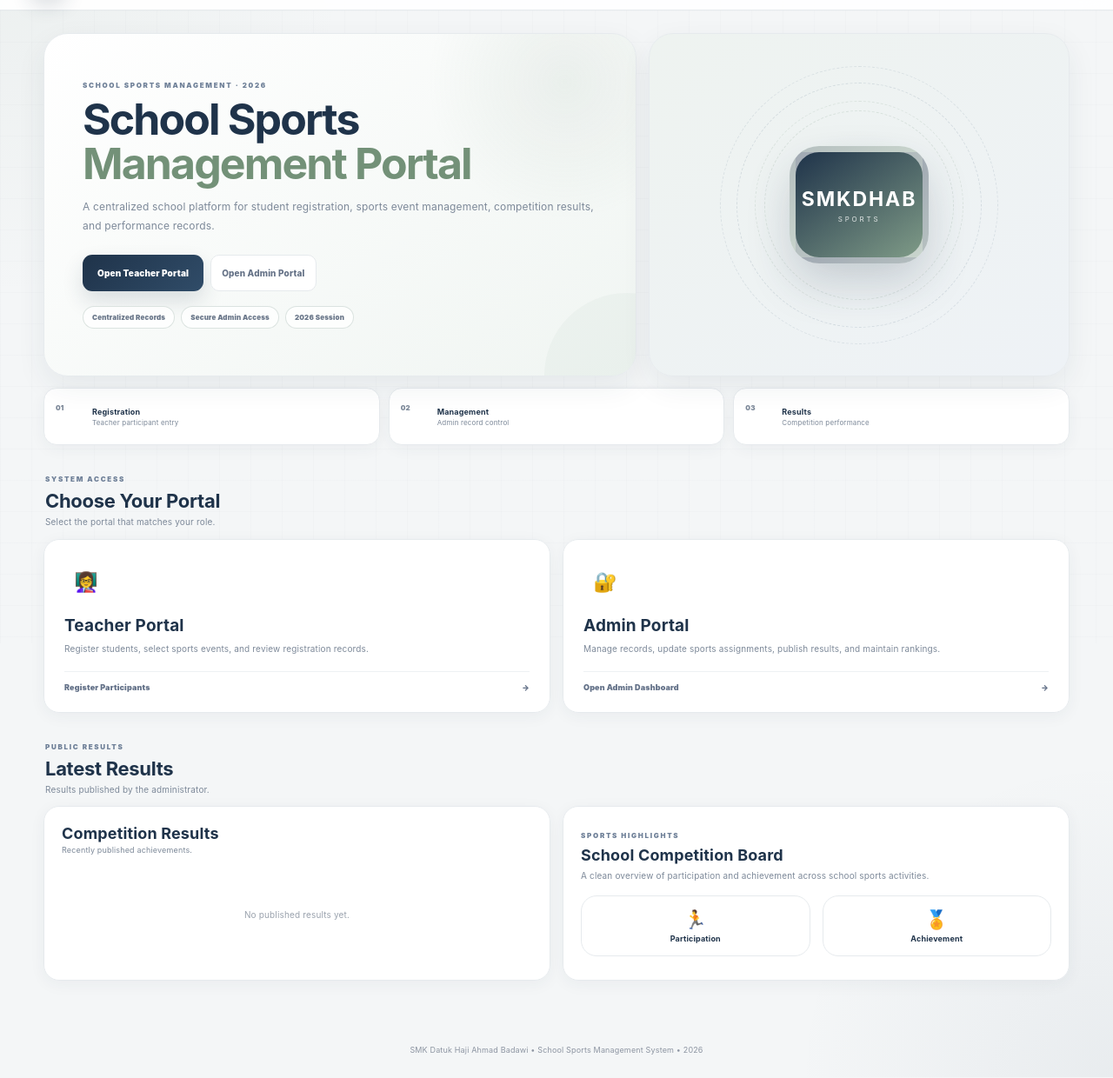
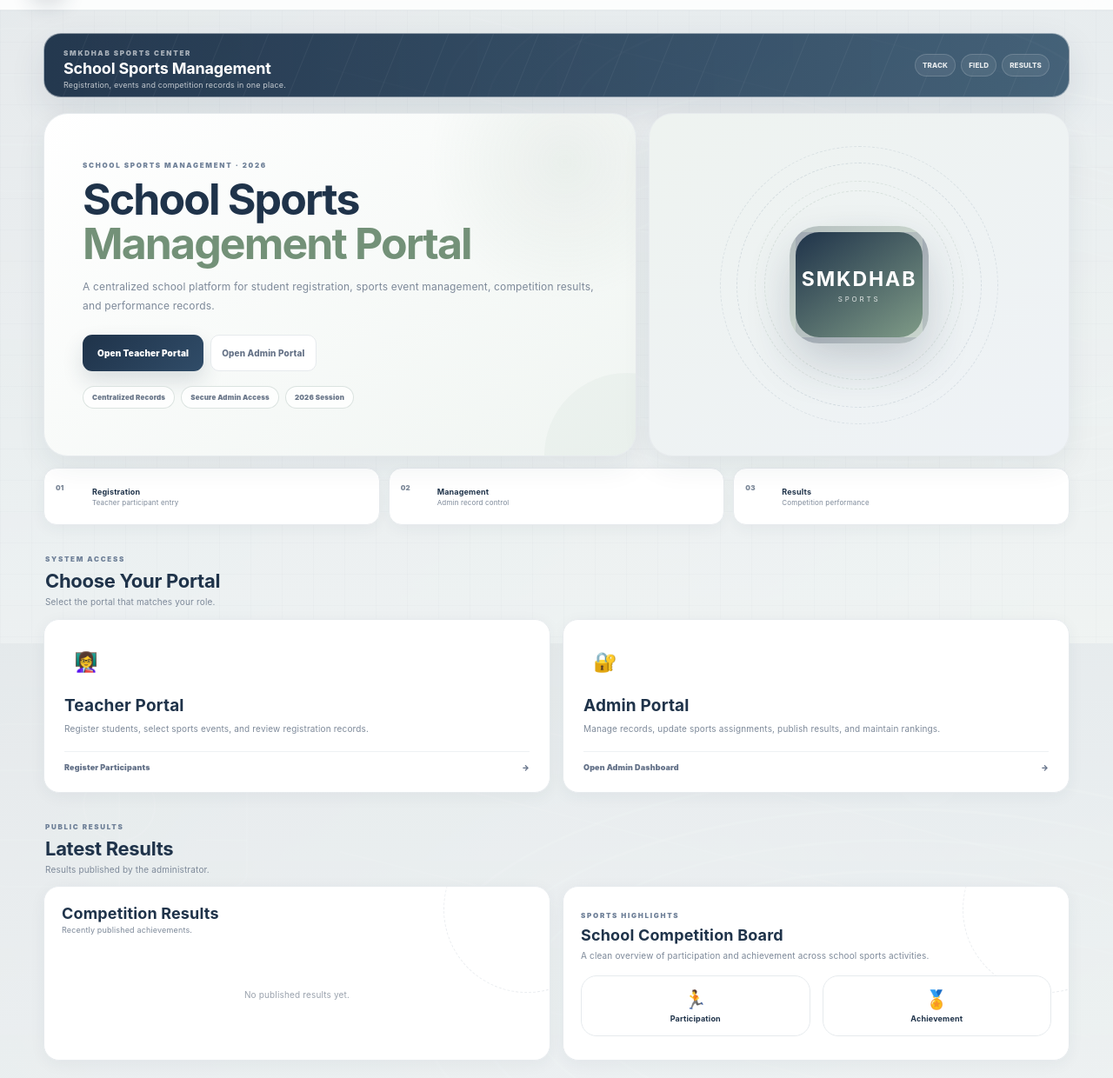
Before and after one commit to admincikgu/sistempengurusansukan, a website: page index.html in a window 1280 px wide. Shown: the part 60-1300 px from the top of the page at 87% size. Drawn offline with Linux system fonts and the light colour scheme.

Commit message:
Add files via upload

```diff
--- a/index.html
+++ b/index.html
@@ -19,6 +19,20 @@
 </header>
 
 <main class="page">
+
+<section class="page-sport-header">
+  <div class="page-sport-header-inner">
+    <div>
+      <span class="eyebrow" style="color:rgba(255,255,255,.60)">SMKDHAB SPORTS CENTER</span>
+      <h1>School Sports Management</h1>
+      <p>Registration, events and competition records in one place.</p>
+    </div>
+    <div class="sport-chip-row">
+      <span class="sport-chip">TRACK</span><span class="sport-chip">FIELD</span><span class="sport-chip">RESULTS</span>
+    </div>
+  </div>
+</section>
+
   <section class="home-hero">
     <div class="home-copy">
       <span class="eyebrow">SCHOOL SPORTS MANAGEMENT · 2026</span>
@@ -63,11 +77,11 @@
   <section class="section">
     <div class="section-head"><div class="section-title"><span class="eyebrow">PUBLIC RESULTS</span><h2>Latest Results</h2><p>Results published by the administrator.</p></div></div>
     <div class="grid2">
-      <section class="surface panel">
+      <section class="surface panel sports-panel">
         <div class="panel-head"><div><h3>Competition Results</h3><p>Recently published achievements.</p></div></div>
         <div id="results" class="result-list"><div class="empty">No published results yet.</div></div>
       </section>
-      <section class="surface panel">
+      <section class="surface panel sports-panel">
         <span class="eyebrow">SPORTS HIGHLIGHTS</span>
         <h3 style="margin:5px 0;color:var(--navy);font-size:18px">School Competition Board</h3>
         <p style="margin:0;color:var(--muted);font-size:10px;line-height:1.7">A clean overview of participation and achievement across school sports activities.</p>
--- a/style.css
+++ b/style.css
@@ -1100,3 +1100,114 @@ footer{
   }
   .admin-rail-link{width:38px;height:38px;font-size:14px}
 }
+
+/* =========================================================
+   V24 — Sports visual identity
+   Reusable background treatment for every page.
+   ========================================================= */
+body{
+  background:
+    linear-gradient(rgba(244,247,247,.93),rgba(244,247,247,.96)),
+    url("/assets/sports-bg.svg") center top / cover fixed no-repeat;
+  background-attachment:fixed;
+}
+.topbar{
+  background:rgba(255,255,255,.88);
+}
+.page-sport-header{
+  position:relative;
+  overflow:hidden;
+  min-height:72px;
+  margin-bottom:18px;
+  border:1px solid rgba(255,255,255,.45);
+  border-radius:20px;
+  background:
+    linear-gradient(90deg,rgba(31,51,74,.93),rgba(66,95,119,.88)),
+    url("/assets/sports-bg.svg") center 42% / cover;
+  box-shadow:0 15px 40px rgba(31,51,74,.10);
+}
+.page-sport-header:after{
+  content:"";
+  position:absolute;
+  inset:0;
+  background:
+    linear-gradient(90deg,rgba(255,255,255,.02),transparent 60%),
+    repeating-linear-gradient(112deg,transparent 0 46px,rgba(255,255,255,.05) 47px,transparent 48px);
+  pointer-events:none;
+}
+.page-sport-header-inner{
+  position:relative;
+  z-index:2;
+  min-height:72px;
+  padding:0 22px;
+  display:flex;
+  align-items:center;
+  justify-content:space-between;
+  gap:14px;
+}
+.page-sport-header h1{
+  margin:0;
+  color:#fff;
+  font-size:18px;
+  letter-spacing:-.2px;
+}
+.page-sport-header p{
+  margin:3px 0 0;
+  color:rgba(255,255,255,.72);
+  font-size:9px;
+}
+.sport-chip-row{
+  display:flex;
+  gap:6px;
+  flex-wrap:wrap;
+}
+.sport-chip{
+  min-height:26px;
+  padding:0 8px;
+  display:inline-flex;
+  align-items:center;
+  border:1px solid rgba(255,255,255,.16);
+  border-radius:999px;
+  background:rgba(255,255,255,.08);
+  color:rgba(255,255,255,.88);
+  font-size:8px;
+  font-weight:850;
+  backdrop-filter:blur(8px);
+}
+.sports-panel{
+  position:relative;
+  overflow:hidden;
+}
+.sports-panel:before{
+  content:"";
+  position:absolute;
+  right:-70px;
+  top:-70px;
+  width:190px;
+  height:190px;
+  border-radius:50%;
+  border:1px dashed rgba(86,108,132,.12);
+  pointer-events:none;
+}
+.sports-panel>*{position:relative;z-index:1}
+.admin-shell-bg{
+  position:fixed;
+  inset:0;
+  pointer-events:none;
+  z-index:-2;
+  opacity:.08;
+  background:
+    url("/assets/sports-bg.svg") center / cover no-repeat;
+  filter:saturate(.7);
+}
+@media(max-width:720px){
+  .page-sport-header-inner{
+    min-height:86px;
+    padding:13px 16px;
+    align-items:flex-start;
+    flex-direction:column;
+    justify-content:center;
+  }
+  .page-sport-header h1{font-size:16px}
+  .page-sport-header p{font-size:8px}
+}
```
Also changed, not shown: admin.html (+4 -3 lines), teacher.html (+16 -2 lines), assets/sports-bg.svg (added).
